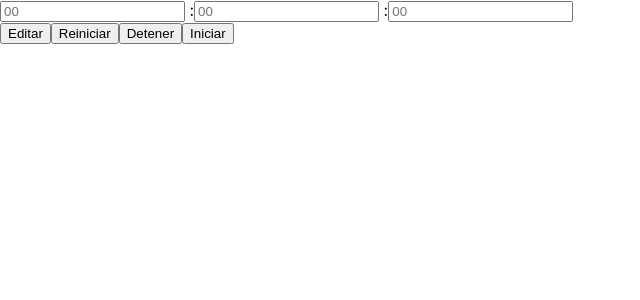
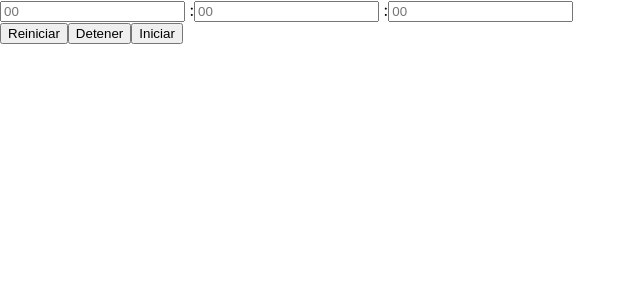
Before and after one commit to Tortoiselizard/speedytick, a React (Create React App) app: page / in a window 1280 px wide. Shown: the top 300 px of the page, without its empty margins (0-640 px from the left). Built offline with nearby package versions, Linux system fonts and the light colour scheme.

Commit message:
changed src/App.js: remove input "Editar"

```diff
--- a/src/App.js
+++ b/src/App.js
@@ -92,7 +92,6 @@ function App() {
         <input name='seconds' value={time.seconds} onChange={handleTime} placeholder={"00"}/>
       </div>
       <div>
-        <button>Editar</button>
         <button onClick={reset}>Reiniciar</button>
         <button onClick={stop}>Detener</button>
         <button onClick={start}>Iniciar</button>
```
